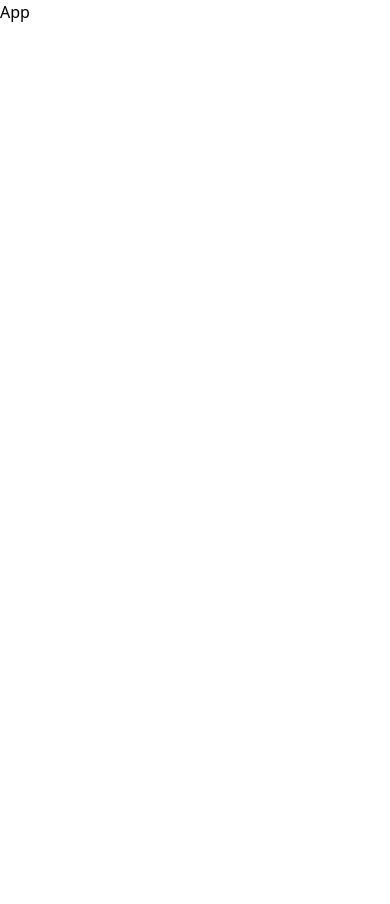
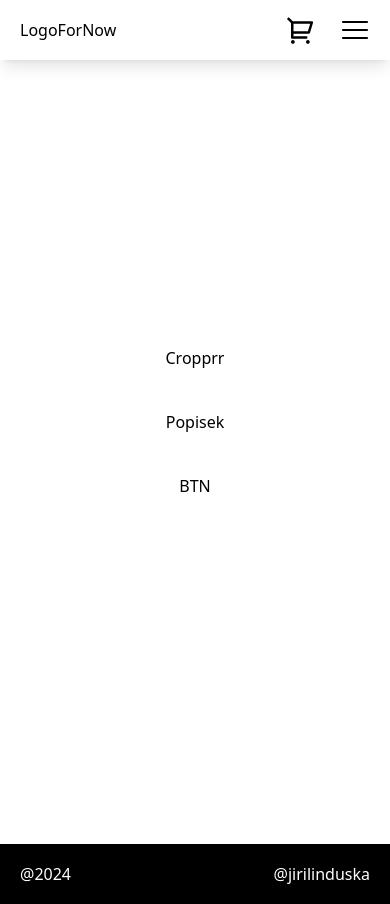
Before and after one commit to Jirilinduska/croprrr, a React (Create React App) app: page / in a window 390 px wide. Before the commit the page ends 844 px from the top, so only its background shows below. Built offline with nearby package versions, Linux system fonts and the light colour scheme.

Commit message:
ADD header, footer - responsivity, functionality

```diff
--- a/src/App.tsx
+++ b/src/App.tsx
@@ -1,7 +1,27 @@
+
+import { BrowserRouter, Routes, Route } from "react-router-dom"
+
+import SharedLayout from "./components/SharedLayout/SharedLayout"
+import Home from "./pages/Home/Home"
 
 const App = () => {
   return (
-    <div>App</div>
+
+    <BrowserRouter>
+
+        <Routes>
+
+            <Route path="/" element={ <SharedLayout /> } >
+
+                <Route index element={ <Home /> } />
+
+            </Route>
+
+
+        </Routes>
+
+    </BrowserRouter>
+
   )
 }
 
--- /dev/null
+++ b/src/components/Footer/Footer.tsx
@@ -0,0 +1,22 @@
+
+import { Link } from "react-router-dom"
+
+const Footer = () => {
+
+  return (
+    <footer className="w-[100%] h-[60px] px-5 flex justify-between items-center bg-secondary text-primary">
+
+        <p>@2024</p>
+
+        <Link
+            to="https://jiri-linduska.cz/"
+            target="_blank"
+        >
+            @jirilinduska
+        </Link>
+
+    </footer>
+  )
+}
+
+export default Footer
--- /dev/null
+++ b/src/components/Header/Header.tsx
@@ -0,0 +1,70 @@
+
+import { useState } from "react";
+import { RiShoppingCart2Line } from "react-icons/ri";
+import { RxHamburgerMenu } from "react-icons/rx";
+import { RxCross1 } from "react-icons/rx";
+import { NavLink } from "react-router-dom"
+
+const Header = () => {
+
+    const [showNav, setShowNav] = useState(false)
+
+  return (
+    <header className="
+            fixed top-0 left-0 w-screen bg-primary h-[60px] flex justify-between items-center px-5 shadow-lg
+            lg:px-20"
+    >
+
+        <nav className={`${ showNav
+                            ? 'fixed w-screen h-screen top-[60px] left-0 z-1 text-2xl flex flex-col gap-10 justify-center items-center bg-primary lg:block lg:static lg:text-lg lg:bg-transparent lg:h-auto lg:w-auto lg:space-x-6'
+                            : 'hidden lg:block lg:static lg:bg-transparent lg:h-auto lg:w-auto lg:space-x-6'
+                        }`}
+        >
+
+            <NavLink to="/" className="text-secondary hover:text-rose-default">Home</NavLink>
+
+            <NavLink to="/" className="text-secondary hover:text-rose-default">Shop</NavLink>
+
+            <NavLink to="/" className="text-secondary hover:text-rose-default">Sales</NavLink>
+
+            <NavLink to="/" className="text-secondary hover:text-rose-default">Sign-In</NavLink>
+
+            <NavLink to="/" className="text-secondary hover:text-rose-default">Contact</NavLink>
+
+        </nav>
+
+        <div className="lg:hidden">
+
+            <NavLink to="/">
+                {/* <img src="" alt="" className="" /> */}
+                <p>LogoForNow</p>
+            </NavLink>
+
+        </div>
+
+        <div className="flex items-center gap-6">
+
+            <div className="
+                        text-3xl transition duration-500
+                        hover:text-rose-default"
+            >
+                <RiShoppingCart2Line className="cursor-pointer"/>
+            </div>
+
+            <div
+                className="
+                        text-3xl transition duration-500
+                        hover:text-rose-default
+                        lg:hidden"
+                onClick={ () => setShowNav(!showNav) }
+            >
+                {showNav ? <RxCross1 className="cursor-pointer"/> : <RxHamburgerMenu className="cursor-pointer"/> }
+            </div>
+
+        </div>
+
+    </header>
+  )
+}
+
+export default Header
--- /dev/null
+++ b/src/components/Hero/Hero.tsx
@@ -0,0 +1,20 @@
+
+const Hero = () => {
+
+return (
+
+    <section
+        className="flex flex-col justify-center items-center gap-10 h-screen w-[100%]"
+    >
+
+        <h1 className="">Cropprr</h1>
+
+        <p className="">Popisek</p>
+
+        <button className="">BTN</button>
+
+    </section>
+  )
+}
+
+export default Hero
--- /dev/null
+++ b/src/components/SharedLayout/SharedLayout.tsx
@@ -0,0 +1,18 @@
+
+
+import Header from "../Header/Header"
+import Footer from "../Footer/Footer"
+import { Outlet } from "react-router-dom"
+
+
+const SharedLayout = () => {
+  return (
+    <>
+        <Header />
+        <Outlet />
+        <Footer />
+    </>
+  )
+}
+
+export default SharedLayout
--- /dev/null
+++ b/src/pages/Home/Home.tsx
@@ -0,0 +1,12 @@
+
+import Hero from "../../components/Hero/Hero"
+
+const Home = () => {
+  return (
+    <>
+        <Hero />
+    </>
+  )
+}
+
+export default Home
--- a/tailwind.config.js
+++ b/tailwind.config.js
@@ -1,8 +1,20 @@
 /** @type {import('tailwindcss').Config} */
 module.exports = {
-  content: [],
+  content: [
+    "./src/**/*.{tsx,ts}",
+  ],
   theme: {
-    extend: {},
+    extend: {
+      colors: {
+        primary: '#fff',
+        secondary: '#000',
+        rose: {
+          light: '#FFB6C1',
+          default: '#FF69B4',
+          dark: '#C71585',
+        }
+      }
+    },
   },
   plugins: [],
 }
```
